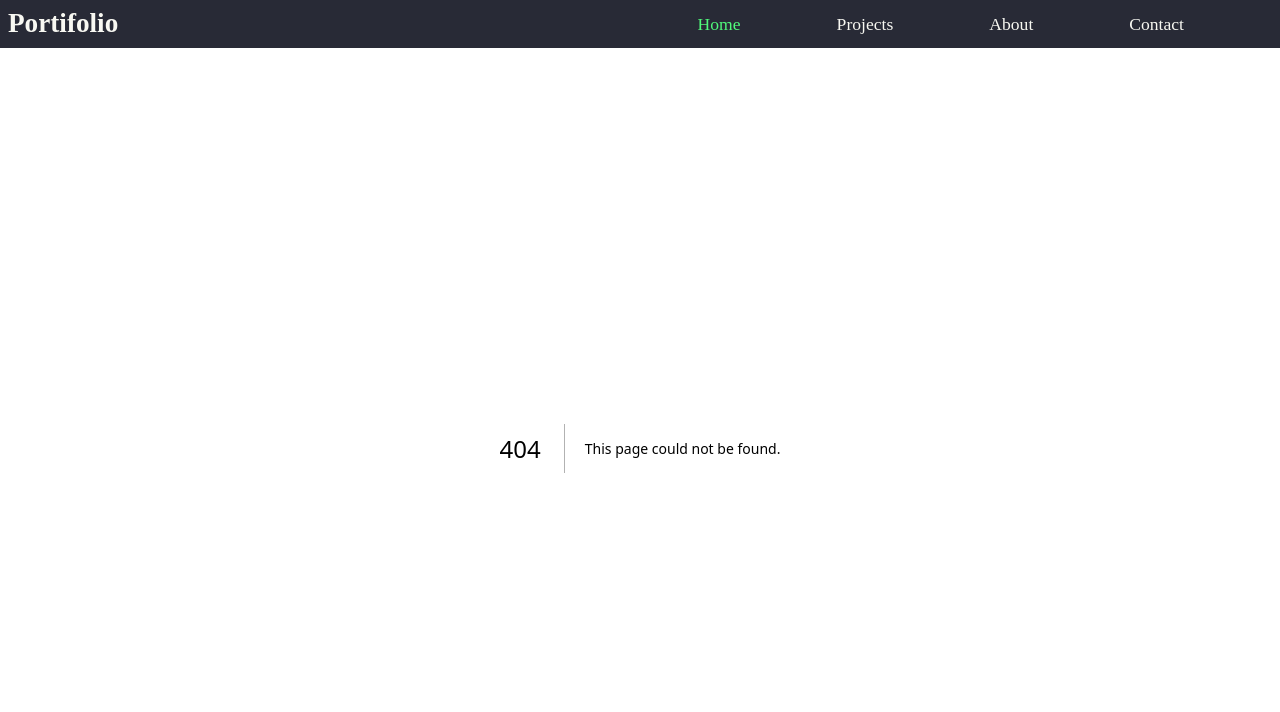
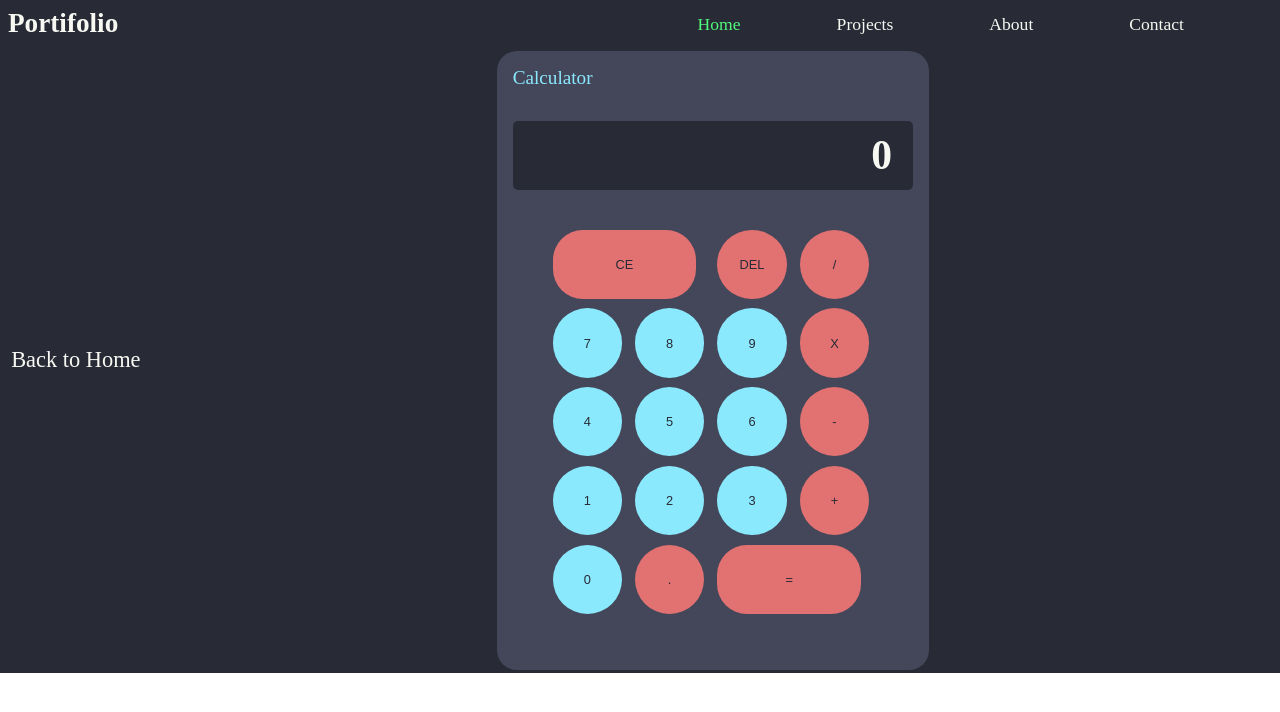
Before and after one commit to sh6Yago6tn/Portifolio, a Next.js app: page /projects/calculator in a window 1280 px wide. Before the commit this address had no page. Shown: the top 712 px of the page. Built offline with nearby package versions, Linux system fonts and the light colour scheme.

Commit message:
Adicionando minha calculadora do react ao projects

```diff
--- /dev/null
+++ b/pages/projects/calculator/index.jsx
@@ -0,0 +1,93 @@
+import React from "react";
+import styles from "../../../styles/calculator.module.css"
+import { useState } from "react";
+import Link from "next/link";
+
+export default function Calculator() {
+    const [calc, setCalc] = useState("");
+    const [result, setResult] = useState("");
+    const ops = ["*", "-", ".", "+", "/"];
+    const updateCalc = value => {
+        if (
+            ops.includes(value) && calc === "" ||
+            ops.includes(value) && ops.includes(calc.slice(-1))
+        ) { return; }
+        setCalc(calc + value);
+        if (!ops.includes(value)) {
+            setResult(eval(calc + value).toString());
+        }
+    }
+    const calculate = () => {
+        setCalc(eval(calc).toString());
+    }
+    const del = () => {
+        if (calc == '') {
+            return;
+        }
+        const value = calc.slice(0, - 1);
+        setCalc(value)
+        setResult(value)
+    }
+    const clear = () => {
+        setCalc("")
+        setResult("")
+    }
+    const c = () => {
+
+    }
+
+    return (
+        <div className={styles.bodycalc}>
+            <Link href="/" id={styles.homes}>Back to Home</Link>
+            <div id={styles.calc}>
+                <h3>Calculator</h3>
+                <div id={styles.op}>
+                    <div id={styles.previousop}>
+                        {result ? <span>{result}</span> : ""}&nbsp;
+                    </div>
+                    <div id={styles.currentop}>
+                        {calc || "0"}&nbsp;
+                    </div>
+                </div>
+                <div id={styles.wrapperbuttons}>
+                    <button onClick={clear}
+                        className={styles.opbutton} id={styles.ce}>CE</button>
+                    <button onClick={del}
+                        className={styles.opbutton}>DEL</button>
+                    <button onClick={() => updateCalc("/")}
+                        className={styles.opbutton}>/</button>
+                    <button onClick={() => updateCalc("7")}
+                        className={styles.number}>7</button>
+                    <button onClick={() => updateCalc("8")}
+                        className={styles.number}>8</button>
+                    <button onClick={() => updateCalc("9")}
+                        className={styles.number}>9</button>
+                    <button onClick={() => updateCalc("*")}
+                        className={styles.opbutton} id="mult">X</button>
+                    <button onClick={() => updateCalc("4")}
+                        className={styles.number}>4</button>
+                    <button onClick={() => updateCalc("5")}
+                        className={styles.number}>5</button>
+                    <button onClick={() => updateCalc("6")}
+                        className={styles.number}>6</button>
+                    <button onClick={() => updateCalc("-")}
+                        className={styles.opbutton} id="min">-</button>
+                    <button onClick={() => updateCalc("1")}
+                        className={styles.number}>1</button>
+                    <button onClick={() => updateCalc("2")}
+                        className={styles.number}>2</button>
+                    <button onClick={() => updateCalc("3")}
+                        className={styles.number}>3</button>
+                    <button onClick={() => updateCalc("+")}
+                        className={styles.opbutton} id="plus">+</button>
+                    <button onClick={() => updateCalc("0")}
+                        className={styles.number}>0</button>
+                    <button onClick={() => updateCalc(".")}
+                        className={styles.opbutton} >.</button>
+                    <button onClick={calculate}
+                        className={styles.opbutton} id={styles.equal}>=</button>
+                </div>
+            </div>
+        </div>
+    )
+}
--- a/pages/projects/index.tsx
+++ b/pages/projects/index.tsx
@@ -8,9 +8,9 @@ export default function Projects(){
                     <h2>Pokedex</h2>
                     <Link href="/projects/pokedex" >See more</Link>
                 </div>
-                <div id="two">
+                <div id={style.two}>
                     <h2>Project</h2>
-                    <Link href="">See more</Link>
+                    <Link href="/projects/calculator">See more</Link>
                 </div>
                 <div id="three">
                     <h2>PROJECT</h2>
--- a/pages/projects/pokedex/[PokeId].jsx
+++ b/pages/projects/pokedex/[PokeId].jsx
@@ -2,7 +2,7 @@ import axios from "axios"
 import styles from "../../../styles/pokemon.module.css";
 
 export const getStaticPaths = async () => {
-    const maxPoke = 1279;
+    const maxPoke = 649;
     const urlName = "https://pokeapi.co/api/v2/pokemon/";
     const pokemon = await axios.get(`${urlName}/?limit=${maxPoke}`);
 
--- /dev/null
+++ b/styles/calculator.module.css
@@ -0,0 +1,105 @@
+.bodycalc {
+    background-color: #282a36;
+    display: flex;
+    align-items: center;
+    justify-content: center;
+    padding: 0.2em;
+}
+
+#homes {
+    color: #f8f8f2;
+    margin: .3rem .5rem;
+    font-size: 1.4rem;
+}
+
+#homes:hover {
+    transition: 1s;
+    color: #50fa7b;
+
+}
+
+#calc {
+    border-radius: 20px;
+    width: 25rem;
+    padding: 1em;
+    background-color: #44475a;
+    color: #f8f8f2;
+    display: flex;
+    flex-direction: column;
+    margin: 0 auto;
+
+}
+
+#calc h3 {
+    text-align: left;
+    font-size: 1.2em;
+    font-weight: 400;
+    color: #8be9fd;
+}
+
+#op {
+    text-align: right;
+}
+
+#previousop {
+    color: #6272a4;
+    padding: 0.2em;
+    overflow-wrap: break-word;
+    min-height: 1.6em;
+}
+
+#currentop {
+    border: solid 2px #282a36;
+    background-color: #282a36;
+    border-radius: 5px;
+    min-height: 1.6;
+    font-size: 2.6em;
+    font-weight: 700;
+    padding: 0.2em;
+    overflow: hidden;
+}
+
+#wrapperbuttons {
+    padding: 2.5em;
+    display: grid;
+    grid-template-columns: 1fr 1fr 1fr 1fr;
+    gap: 0.6em;
+}
+
+#wrapperbuttons button {
+    color: #282a36;
+    border: none;
+    height: 5.4em;
+    width: 5.4em;
+    border-radius: 200rem;
+    cursor: pointer;
+    font-size: 0.8em;
+}
+
+#wrapperbuttons .number {
+    background-color: #8be9fd;
+}
+
+#wrapperbuttons .opbutton {
+    background-color: #e27171;
+}
+
+#wrapperbuttons #ce {
+    border-radius: 30px;
+    width: 11.2em;
+    grid-column: span 2;
+}
+
+#wrapperbuttons #equal {
+    border-radius: 30px;
+    width: 11.2em;
+    grid-column: span 2;
+}
+
+#wrapperbuttons button:hover {
+    background-color: #ff79c6;
+    color: #f8f8f2;
+    transition: 1s;
+}
+
+/*# sourceMappingURL=style.css.map */
```
Also changed, not shown: pages/projects/pokedex/index.tsx (+3 -6 lines), styles/Projects.module.css (+26 -6 lines).
